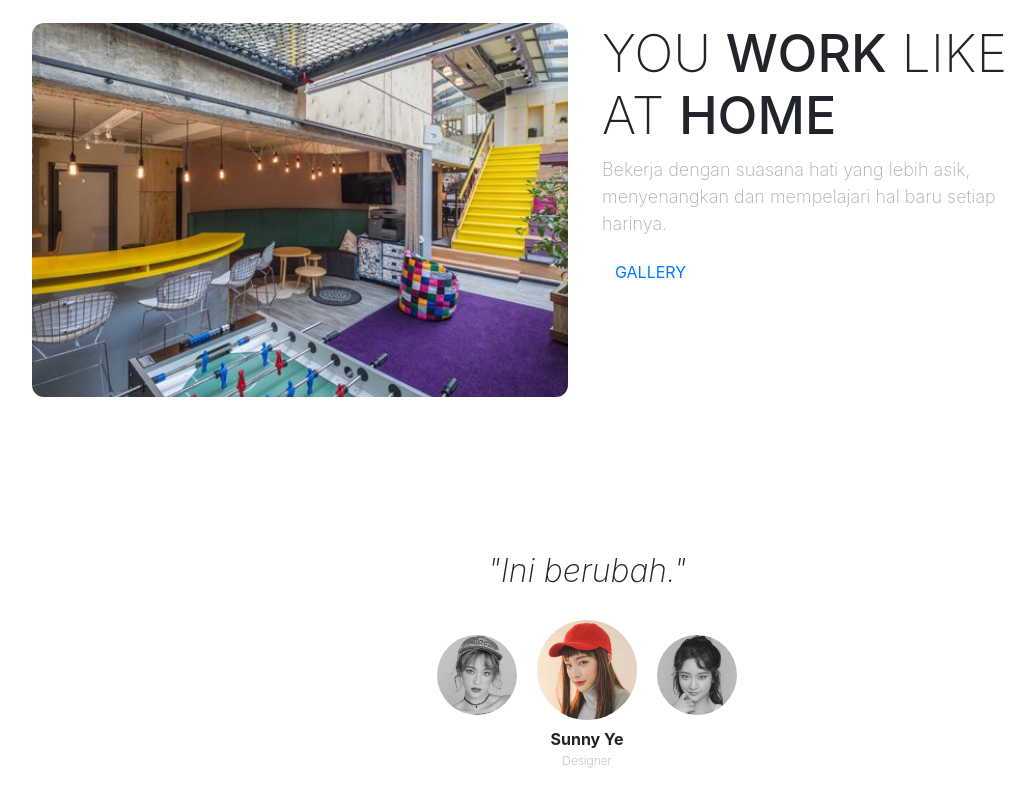
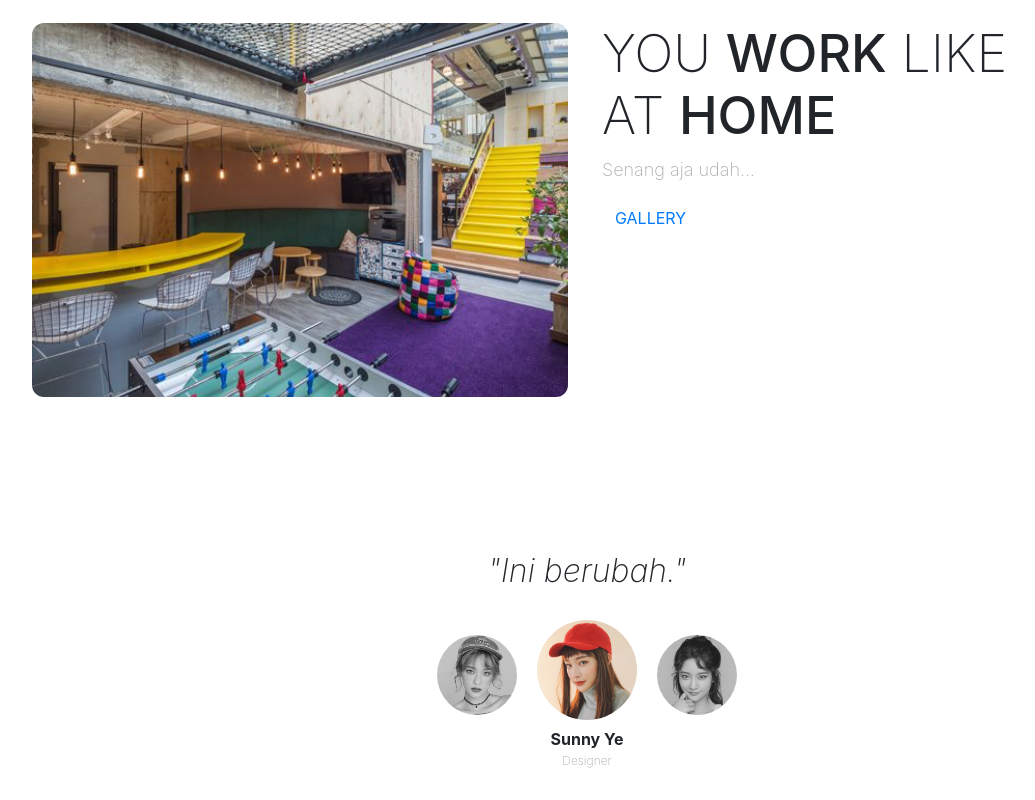
Before and after one commit to sayangmu/simple-landing-page, a plain HTML site: page index.html in a window 1280 px wide. Shown: the part 815-1615 px from the top of the page, without its empty margins (53-1088 px from the left). Drawn offline with nearby package versions, Linux system fonts and the light colour scheme; a web font is replaced by a local one.

```diff
--- a/index.html
+++ b/index.html
@@ -82,8 +82,7 @@
         </div>
         <div class="col-lg-5">
           <h2>You <span>Work</span> Like at <span>Home</span></h2>
-          <p>Bekerja dengan suasana hati yang lebih asik, menyenangkan
-            dan mempelajari hal baru setiap harinya.</p>
+          <p>Senang aja udah...</p>
           <a href="#" class="btn btn-sucsess tombol">Gallery</a>
         </div>
       </div>
```
